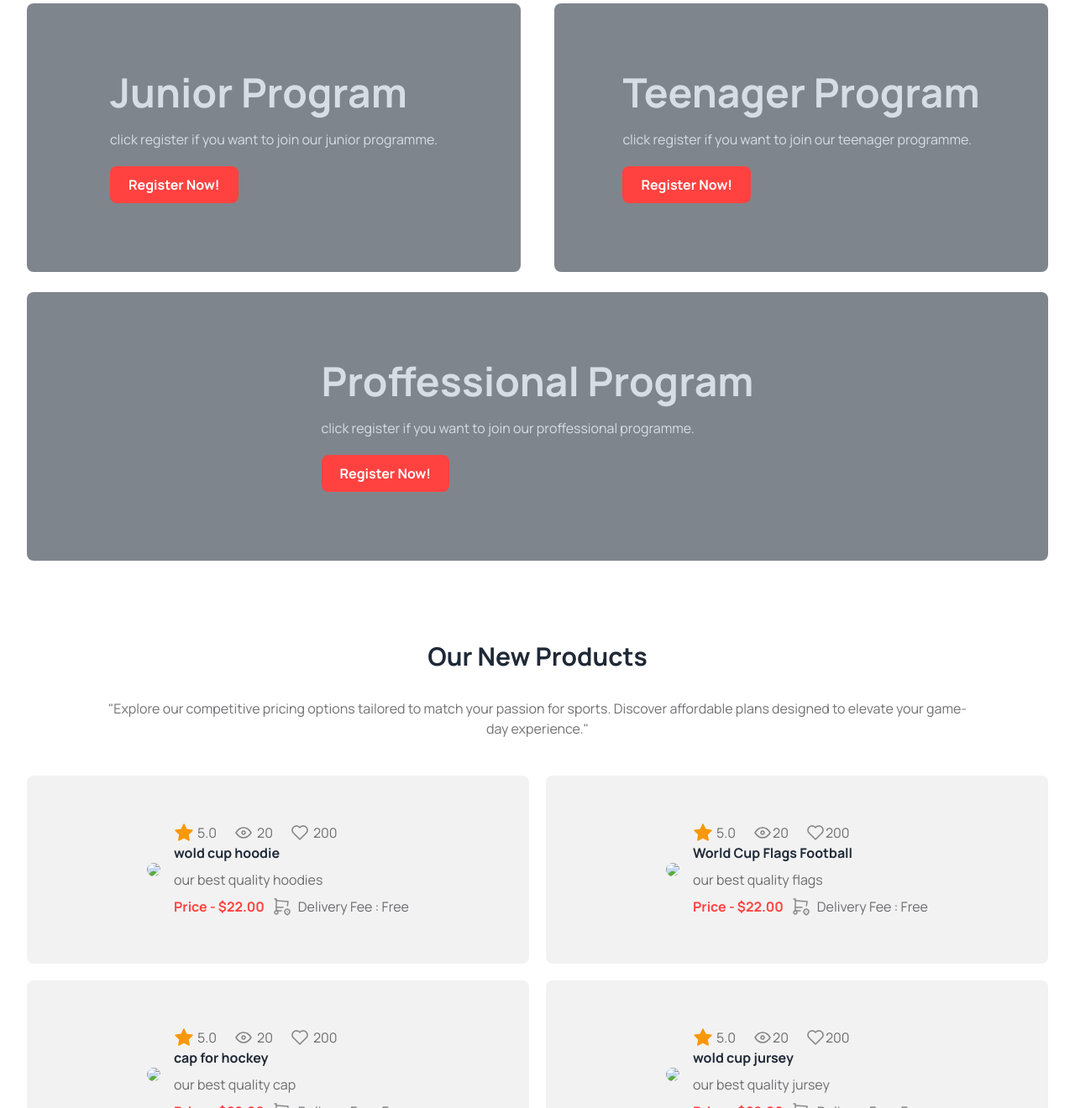
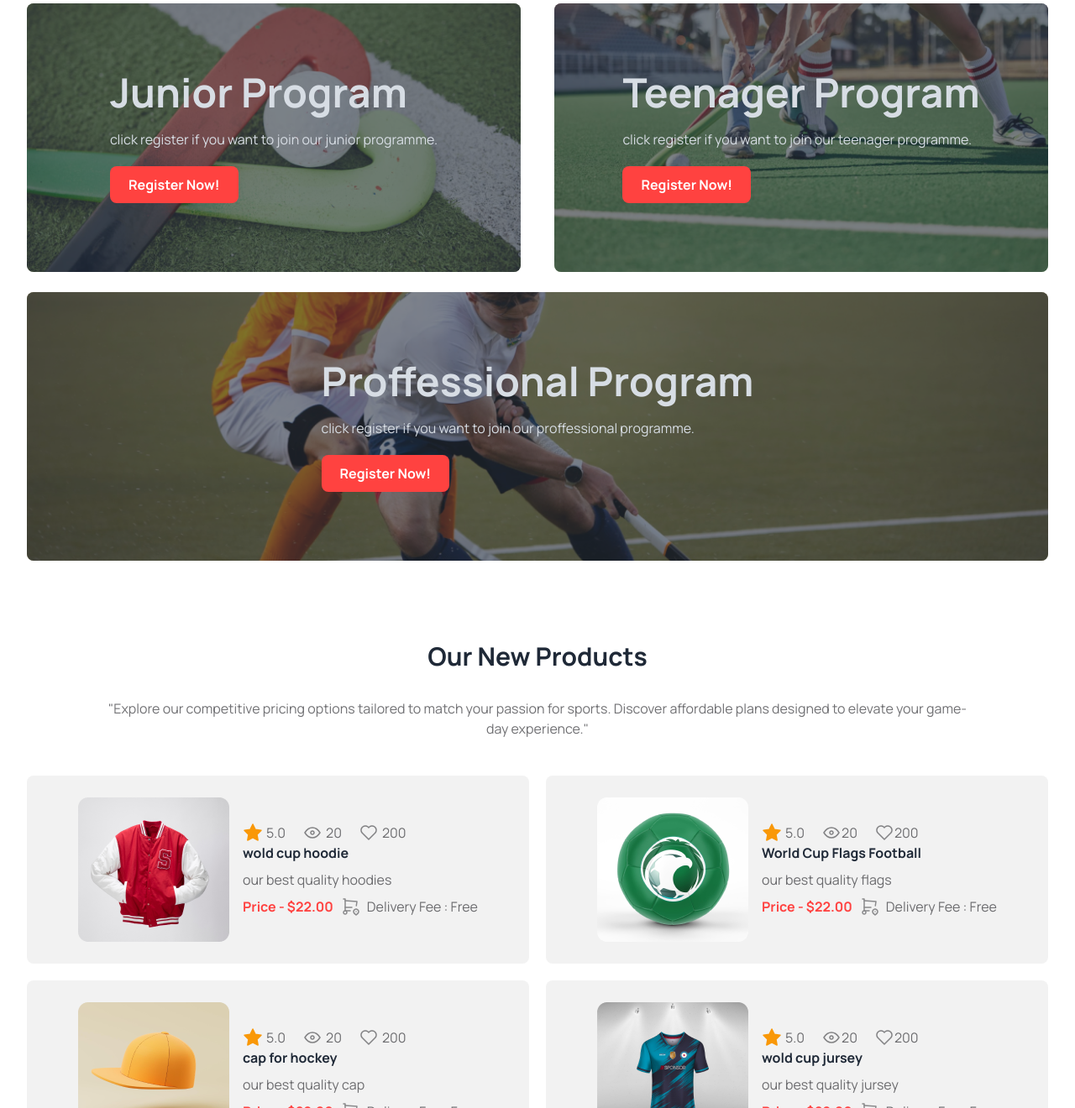
Before and after one commit to Syeda-Farah/Assignment-3, a plain HTML site: page index.html in a window 1280 px wide. Shown: the part 1480-2800 px from the top of the page at 84% size. Drawn offline with nearby package versions, Linux system fonts and the light colour scheme.

Commit message:
solved the issue of image folder

```diff
--- a/index.html
+++ b/index.html
@@ -70,7 +70,7 @@ font-family: "Manrope", sans-serif;
           </div>
     </nav>
     <!-- main header starts here -->
-    <div class="hero max-h-3/4 w-auto  mx-auto font-manrope" style="background-image: url(./Images/1.png);">
+    <div class="hero max-h-3/4 w-auto  mx-auto font-manrope" style="background-image: url(./images/1.png);">
       <div class="hero-content flex-col-reverse lg:flex-row-reverse gap-96 mt-96  flex  alig-bottom ">
 
         <div class="card shrink-0 w-full max-w-lg sm:h-48 bg-black">
@@ -143,7 +143,7 @@ font-family: "Manrope", sans-serif;
   <p class="px-24 txt-ash">Dive into a world of stats, highlights, and breaking news curated just for you. Join our community of fans and immerse yourself in the excitement of the game like never before!"</p>
 <!-- daisy hero -->
 <div class="flex lg:flex-row flex-col gap-10">
-  <div class="hero h-80 rounded-lg" style="background-image: url(./Images/2.png);;">
+  <div class="hero h-80 rounded-lg" style="background-image: url(./images/2.png);;">
     <div class="hero-overlay bg-opacity-60 rounded-lg"></div>
     <div class=" text-left text-neutral-content">
       <div class="p-8 text-left">
@@ -154,7 +154,7 @@ font-family: "Manrope", sans-serif;
     </div>
   </div>
 
-  <div class="hero h-80 rounded-lg" style="background-image: url(./Images/3.png);">
+  <div class="hero h-80 rounded-lg" style="background-image: url(./images/3.png);">
     <div class="hero-overlay bg-opacity-60 rounded-lg"></div>
     <div class="hero-content text-left text-neutral-content">
       <div class="max-w-md text-left">
@@ -165,7 +165,7 @@ font-family: "Manrope", sans-serif;
     </div>
   </div>
 </div>
-<div class="hero h-80 rounded-lg" style="background-image: url(./Images/4.png);">
+<div class="hero h-80 rounded-lg" style="background-image: url(./images/4.png);">
   <div class="hero-overlay bg-opacity-60  rounded-lg"></div>
   <div class="hero-content text-left text-neutral-content">
     <div class="px-0 ml-0 alig-left text-left">
@@ -191,7 +191,7 @@ font-family: "Manrope", sans-serif;
   <div class="flex flex-col  lg:flex-row gap-5 ">
     <div class="hero min-h-56 bg-base-200 rounded-lg">
       <div class="hero-content flex-col lg:flex-row">
-        <img src="./Images/5.png" class="max-w-sm rounded-lg" />
+        <img src="./images/5.png" class="max-w-sm rounded-lg" />
         <div class="text-left">
           <div class="flex gap-5">
             <div class="flex gap-1">
@@ -261,7 +261,7 @@ font-family: "Manrope", sans-serif;
 
     <div class="hero min-h-56 bg-base-200 rounded-lg">
       <div class="hero-content flex-col lg:flex-row">
-        <img src="./Images/6.png" class="max-w-sm rounded-lg " />
+        <img src="./images/6.png" class="max-w-sm rounded-lg " />
         <div class="text-left">
           <div class="flex gap-5">
             <div class="flex gap-1">
@@ -333,7 +333,7 @@ font-family: "Manrope", sans-serif;
   <div class="flex flex-col  lg:flex-row gap-5 ">
     <div class="hero min-h-56 bg-base-200 rounded-lg">
       <div class="hero-content flex-col lg:flex-row">
-        <img src="./Images/7.png" class="max-w-sm rounded-lg" />
+        <img src="./images/7.png" class="max-w-sm rounded-lg" />
         <div class="text-left">
           <div class="flex gap-5">
             <div class="flex gap-1">
@@ -402,7 +402,7 @@ font-family: "Manrope", sans-serif;
     </div>
     <div class="hero min-h-56 bg-base-200 rounded-lg">
       <div class="hero-content flex-col lg:flex-row">
-        <img src="./Images/8.png" class="max-w-sm rounded-lg " />
+        <img src="./images/8.png" class="max-w-sm rounded-lg " />
         <div class="text-left">
           <div class="flex gap-5">
             <div class="flex gap-1">
@@ -474,7 +474,7 @@ font-family: "Manrope", sans-serif;
   <div class="flex flex-col  lg:flex-row gap-5">
     <div class="hero min-h-56 bg-base-200 rounded-lg">
       <div class="hero-content flex-col lg:flex-row">
-        <img src="./Images/9.png" class="max-w-sm rounded-lg " />
+        <img src="./images/9.png" class="max-w-sm rounded-lg " />
       <div class="text-left">
           <div class="flex gap-5">
             <div class="flex gap-1">
@@ -544,7 +544,7 @@ font-family: "Manrope", sans-serif;
 
     <div class="hero min-h-56 bg-base-200 rounded-lg">
       <div class="hero-content flex-col lg:flex-row">
-        <img src="./Images/10.png" class="max-w-sm rounded-lg" />
+        <img src="./images/10.png" class="max-w-sm rounded-lg" />
         <div class="text-left">
           <div class="flex gap-5">
             <div class="flex gap-1">
@@ -623,7 +623,7 @@ font-family: "Manrope", sans-serif;
   <!-- FAQ daisyui code -->
   <div class="hero min-h-screen bg-base-200 flex flex-col lg:flex-row rounded-lg">
     <div class="hero-content px-8 ">
-      <img src="./Images/11.png" class="max-w-sm rounded-lg rounded-lg" />
+      <img src="./images/11.png" class="max-w-sm rounded-lg rounded-lg" />
     </div>
 <div class="px-8" >
 
```
Also changed, not shown: images/1.png (added), images/10.png (added), images/11.png (added), images/2.png (added), images/3.png (added), images/4.png (added), images/5.png (added), images/6.png (added), images/7.png (added), images/8.png (added), images/9.png (added), images/Group 1171275317.png (added), images/Group 1171275318.png (added), images/Group 1171275321.png (added).
